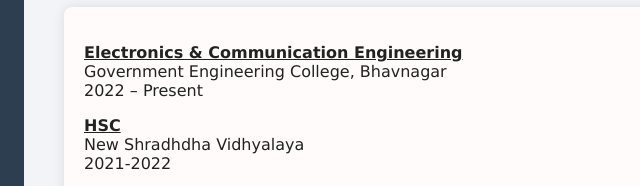
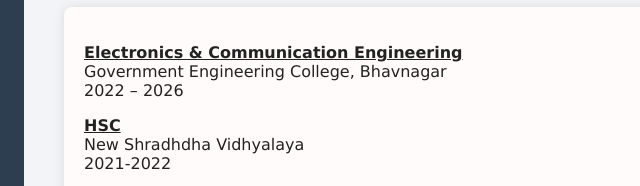
Before and after one commit to Jigarkadival/my-Portfolio, a plain HTML site: page index.html in a window 1280 px wide. Shown: the part 382-568 px from the top of the page, 296-936 px from the left. Drawn offline with Linux system fonts and the light colour scheme.

```diff
--- a/index.html
+++ b/index.html
@@ -173,7 +173,7 @@
             <p>
                 <strong><u>Electronics & Communication Engineering</u></strong><br>
                 Government Engineering College, Bhavnagar<br>
-                2022 – Present
+                2022 – 2026
             </p>
             <p>
                 <strong><u>HSC</u></strong><br>
```
